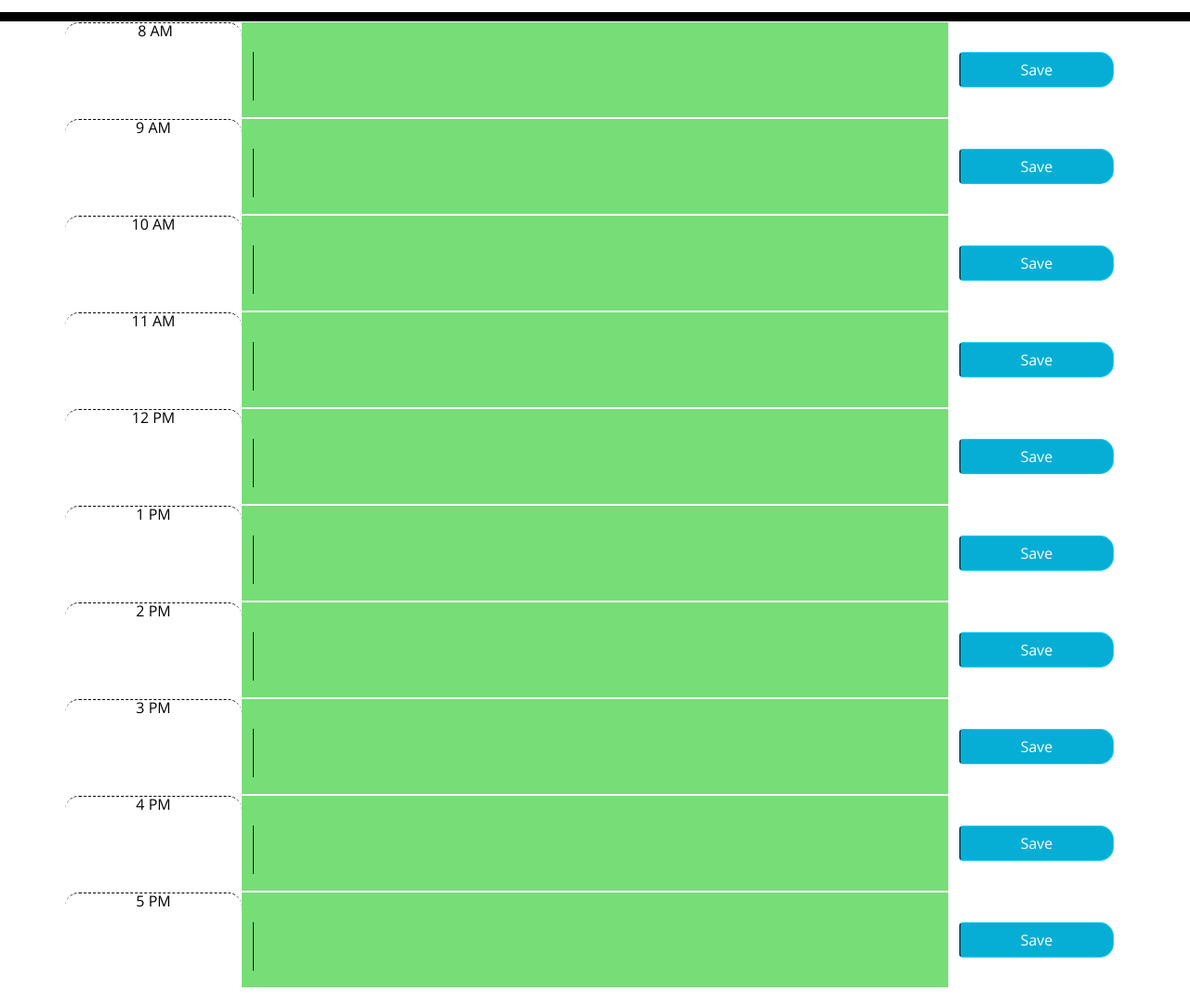
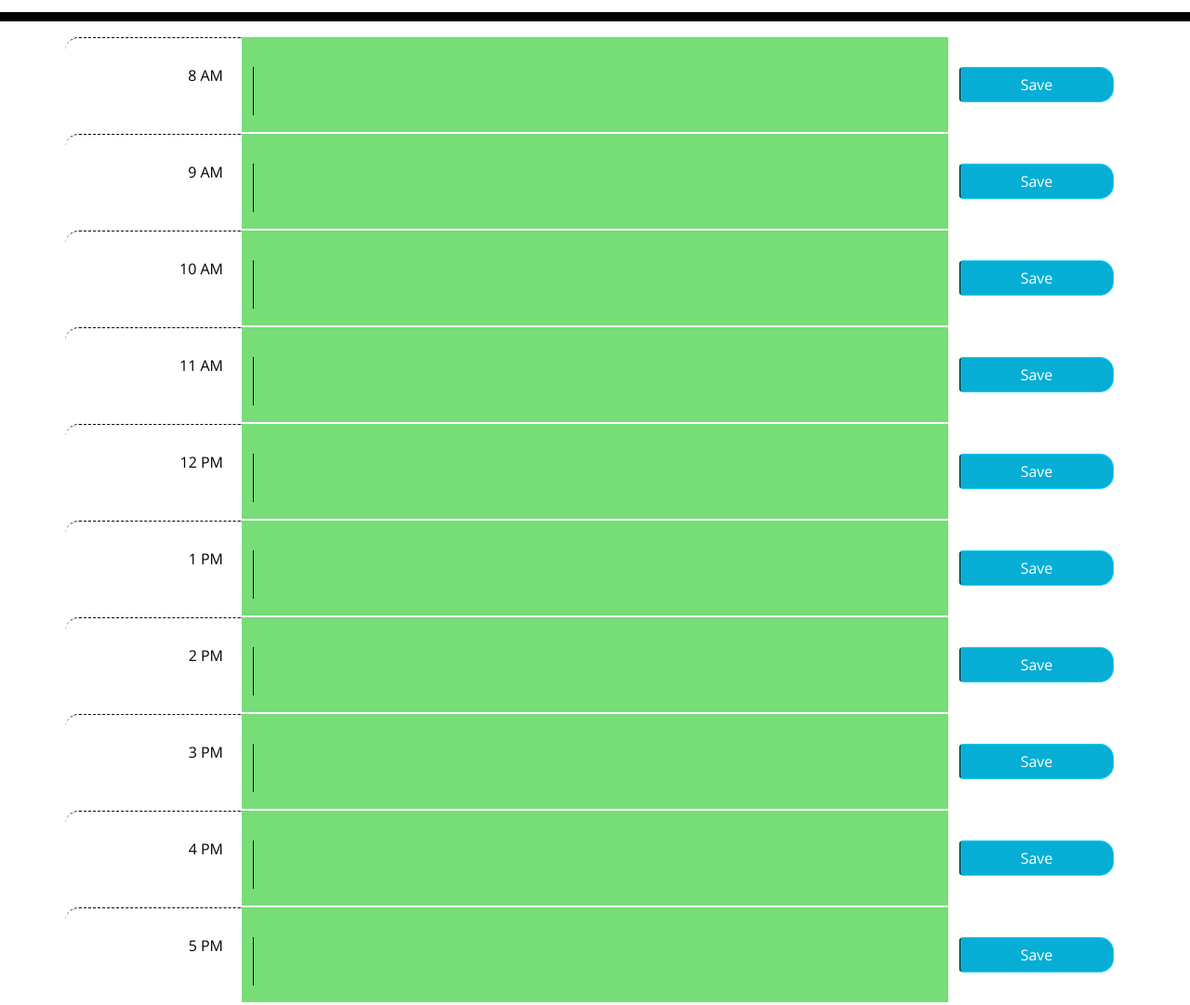
Before and after one commit to chighum/Homework5-Day_Planner, a plain HTML site: page index.html in a window 1280 px wide. Shown: the part 144-1225 px from the top of the page at 93% size. Drawn offline with nearby package versions, Linux system fonts and the light colour scheme.

Commit message:
changed styling of timeblock on the left so there is only one rounded corner and the time is in the center of the row

```diff
--- a/assets/css/style.css
+++ b/assets/css/style.css
@@ -27,7 +27,7 @@ textarea {
 
 .time-block {
   text-align: center;
-  border-radius: 15px;
+  border-top-left-radius: 15px;
 }
 
 .row {
@@ -63,7 +63,6 @@ textarea {
   border-bottom-right-radius: 15px;
   background-color: #06aed5;
   color: white;
-  align-self: start;
 }
 
 .saveBtn i:hover {
--- a/index.html
+++ b/index.html
@@ -30,9 +30,9 @@
       <p class="lead">A simple calendar app for scheduling your work day</p>
       <p id="currentDay" class="lead"></p>
     </header>
-    <div class="container d-grid gap-4">
+    <div class="container d-grid gap-4 my-3">
       <div class="row">
-        <div id="8" class="col-2 time-block hour"> 8 AM</div>
+        <div id="8" class="col-2 time-block hour"><p class="row justify-content-end align-items-center mx-2">8 AM</p></div>
         <div class="col-8">
           <textarea
             type="text"
@@ -45,7 +45,7 @@
         </div>
       </div>
       <div class="row">
-        <div id="9" class="col-2 time-block hour">9 AM</div>
+        <div id="9" class="col-2 time-block hour"><p class="row justify-content-end align-items-center mx-2">9 AM</p></div>
         <div class="col-8">
           <textarea
             type="text"
@@ -58,7 +58,7 @@
         </div>
       </div>
       <div class="row">
-        <div id="10" class="col-2 time-block hour">10 AM</div>
+        <div id="10" class="col-2 time-block hour"><p class="row justify-content-end align-items-center mx-2">10 AM</p></div>
         <div class="col-8">
           <textarea
             type="text"
@@ -71,7 +71,7 @@
         </div>
       </div>
       <div class="row">
-        <div id="11" class="col-2 time-block hour">11 AM</div>
+        <div id="11" class="col-2 time-block hour"><p class="row justify-content-end align-items-center mx-2">11 AM</p></div>
         <div class="col-8">
           <textarea
             type="text"
@@ -84,7 +84,7 @@
         </div>
       </div>
       <div class="row">
-        <div id="12" class="col-2 time-block hour">12 PM</div>
+        <div id="12" class="col-2 time-block hour"><p class="row justify-content-end align-items-center mx-2">12 PM</p></div>
         <div class="col-8">
           <textarea
             type="text"
@@ -97,7 +97,7 @@
         </div>
       </div>
       <div class="row">
-        <div id="13" class="col-2 time-block hour">1 PM</div>
+        <div id="13" class="col-2 time-block hour"><p class="row justify-content-end align-items-center mx-2">1 PM</p></div>
         <div class="col-8">
           <textarea
             type="text"
@@ -110,7 +110,7 @@
         </div>
       </div>
       <div class="row">
-        <div id="14" class="col-2 time-block hour">2 PM</div>
+        <div id="14" class="col-2 time-block hour"><p class="row justify-content-end align-items-center mx-2">2 PM</p></div>
         <div class="col-8">
           <textarea
             type="text"
@@ -123,7 +123,7 @@
         </div>
       </div>
       <div class="row">
-        <div id="15" class="col-2 time-block hour">3 PM</div>
+        <div id="15" class="col-2 time-block hour"><p class="row justify-content-end align-items-center mx-2">3 PM</p></div>
         <div class="col-8">
           <textarea
             type="text"
@@ -136,7 +136,7 @@
         </div>
       </div>
       <div class="row">
-        <div id="16" class="col-2 time-block hour">4 PM</div>
+        <div id="16" class="col-2 time-block hour"><p class="row justify-content-end align-items-center mx-2">4 PM</p></div>
         <div class="col-8">
           <textarea
             type="text"
@@ -149,7 +149,7 @@
         </div>
       </div>
       <div class="row">
-        <div id="17" class="col-2 time-block hour">5 PM</div>
+        <div id="17" class="col-2 time-block hour"><p class="row justify-content-end align-items-center mx-2">5 PM</p></div>
         <div class="col-8">
           <textarea
             type="text"
```
